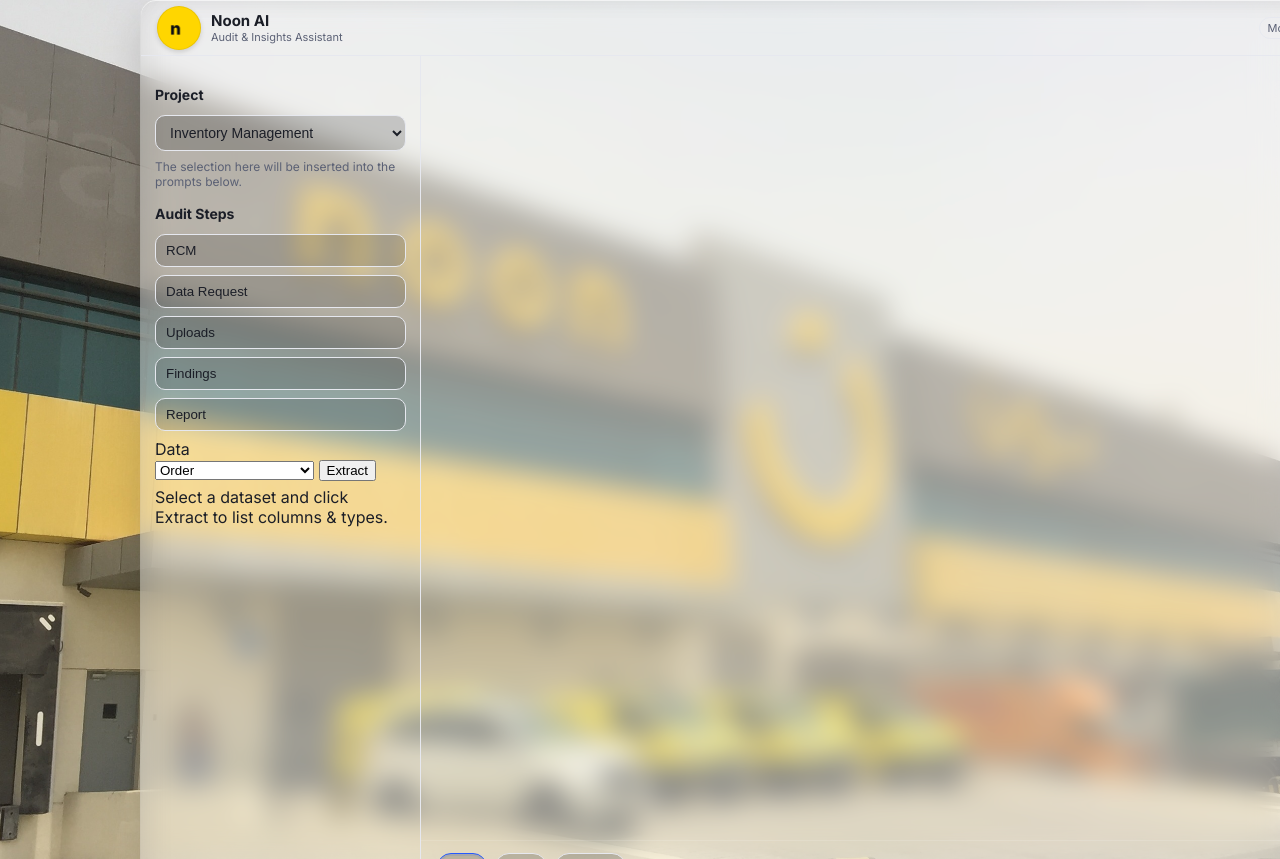
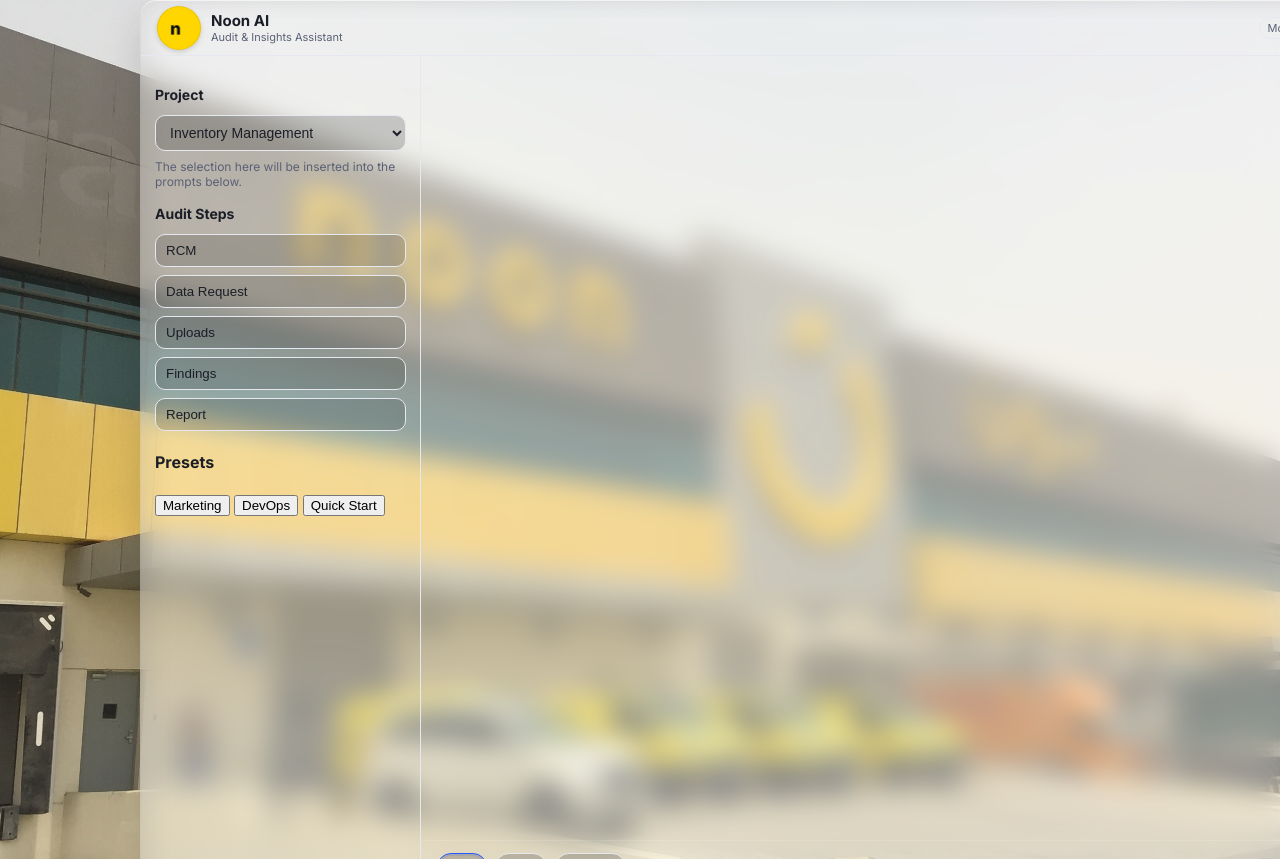
Before and after one commit to Suhaibj13/noonai-demo, a Flask app: page / in a window 1280 px wide. Shown: the part 101-960 px from the top of the page. Run offline with Flask 3, Linux system fonts and the light colour scheme.

Commit message:
reverted to sep 10

```diff
--- a/templates/index.html
+++ b/templates/index.html
@@ -1,3 +1,4 @@
+
 <!doctype html>
 <html lang="en">
 <head>
@@ -63,19 +64,12 @@
         </div>
 
         <!-- Presets -->
-        <!-- REPLACE the old Presets block with this Data selector block -->
-        <div class="sidebar-section">
-          <div class="section-title">Data</div>
-          <div class="stack">
-            <select id="data-selector" class="input">
-              <option value="orders">Order</option>
-              <option value="inventory">Inventory Management</option>
-              <option value="mg">Minimum Guarantee</option>
-            </select>
-            <button id="extractBtn" class="btn">Extract</button>
-          </div>
-          <div id="schema-hint" class="muted" style="margin-top:6px">
-            Select a dataset and click Extract to list columns &amp; types.
+        <div class="rail-section">
+          <h4>Presets</h4>
+          <div class="rail-chips">
+            <button class="chip" data-q="Start Marketing Audit for {project} (scope: CAC, retention, ROI). Ask me for the CSV to begin.">Marketing</button>
+            <button class="chip" data-q="Start DevOps Audit for {project} (non-technical overview). List the documentation and metrics we need from each team.">DevOps</button>
+            <button class="chip" data-q="Kick off {project} audit. Generate the RCM first, then a data request list.">Quick Start</button>
           </div>
         </div>
       </aside>
@@ -109,6 +103,7 @@
     </div>
   </div>
   <script src="{{ url_for('static', filename='fetchJson.js') }}"></script>
-  <script src="/static/app.js?v=21"></script>
+  <script src="{{ url_for('static', filename='app.js') }}"></script>
+  <script src="/static/app.js?v=20"></script>
 </body>
 </html>
```
